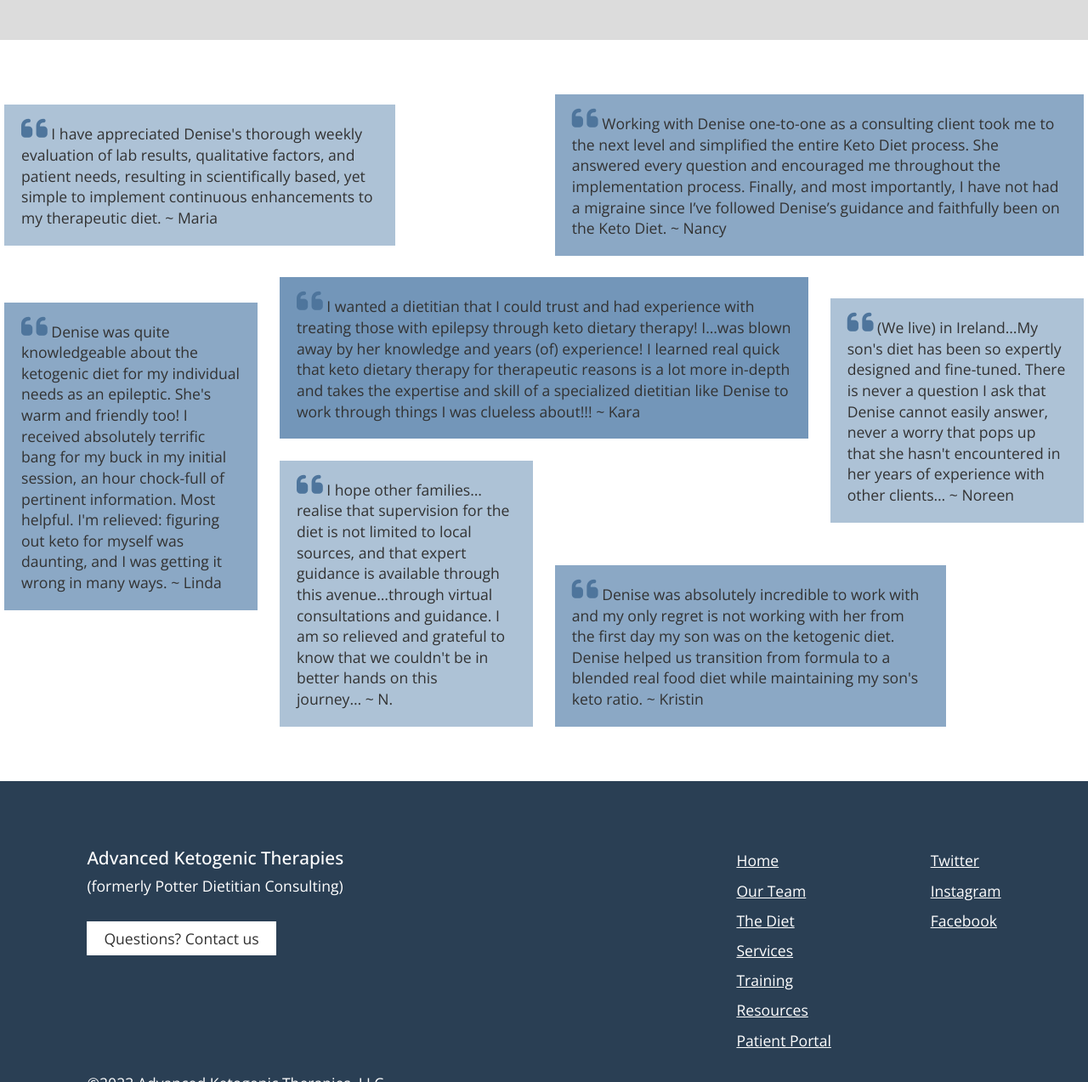
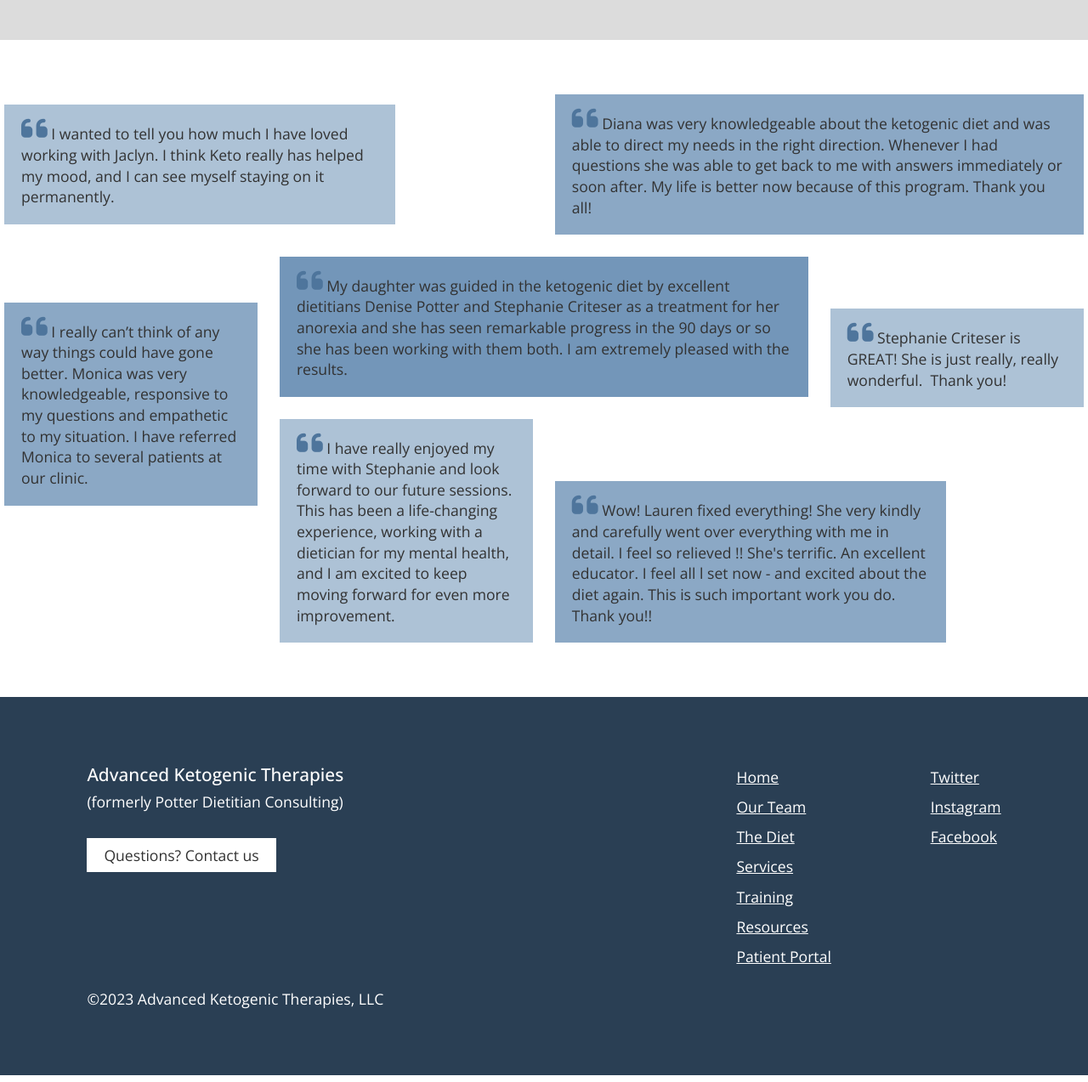
Before and after one commit to janmilosh/potterketo_jekyll, a Jekyll site: the page built from _pages/index.html, in a window 1280 px wide and 1400 px high, scrolled down 3450 px, cut to the strip 127-1400 px from the top of the window. Shown: the whole strip at 85% size. Built offline with Jekyll 4.4.1, drawn with Linux system fonts in a browser that asks for light colours; nearby versions of some CDN libraries.

Commit message:
Update testimonials

```diff
--- a/_includes/other_home_page_items/testimonials.html
+++ b/_includes/other_home_page_items/testimonials.html
@@ -1,9 +1,9 @@
 <div class="testimonial-grid">
-  <p class="t2"><i class="fa-solid fa-quote-left"></i>&nbsp;Denise was quite knowledgeable about the ketogenic diet for my individual needs as an epileptic.  She's warm and friendly too! I received absolutely terrific bang for my buck in my initial session, an hour chock-full of pertinent information. Most helpful. I'm relieved: figuring out keto for myself was daunting, and I was getting it wrong in many ways.<span class="nobreak"> ~ Linda</span></p>
-  <p class="t3"><i class="fa-solid fa-quote-left"></i>&nbsp;(We live) in Ireland&hellip;My son's diet has been so expertly designed and fine-tuned. There is never a question I ask that Denise cannot easily answer, never a worry that pops up that she hasn't encountered in her years of experience with other clients&hellip;<span class="nobreak"> ~ Noreen</span></p>
-  <p class="t5"><i class="fa-solid fa-quote-left"></i>&nbsp;Denise was absolutely incredible to work with and my only regret is not working with her from the first day my son was on the ketogenic diet. Denise helped us transition from formula to a blended real food diet while maintaining my son's keto ratio.<span class="nobreak"> ~ Kristin</span></p>
-  <p class="t1"><i class="fa-solid fa-quote-left"></i>&nbsp;I have appreciated Denise's thorough weekly evaluation of lab results, qualitative factors, and patient needs, resulting in scientifically based, yet simple to implement continuous enhancements to my therapeutic diet.<span class="nobreak"> ~ Maria</span></p>
-  <p class="t6"><i class="fa-solid fa-quote-left"></i>&nbsp;I wanted a dietitian that I could trust and had experience with treating those with epilepsy through keto dietary therapy! I&hellip;was blown away by her knowledge and years (of) experience! I learned real quick that keto dietary therapy for therapeutic reasons is a lot more in-depth and takes the expertise and skill of a specialized dietitian like Denise to work through things I was clueless about!!!<span class="nobreak"> ~ Kara</span></p>
-  <p class="t4"><i class="fa-solid fa-quote-left"></i>&nbsp;I hope other families&hellip;realise that supervision for the diet is not limited to local sources, and that expert guidance is available through this avenue&hellip;through virtual consultations and guidance. I am so relieved and grateful to know that we couldn't be in better hands on this journey&hellip;<span class="nobreak"> ~ N.</span></p>
-  <p class="t7"><i class="fa-solid fa-quote-left"></i>&nbsp;Working with Denise one-to-one as a consulting client took me to the next level and simplified the entire Keto Diet process. She answered every question and encouraged me throughout the implementation process. Finally, and most importantly, I have not had a migraine since I’ve followed Denise’s guidance and faithfully been on the Keto Diet.<span class="nobreak"> ~ Nancy</span></p>
+  <p class="t2"><i class="fa-solid fa-quote-left"></i>&nbsp;I really can’t think of any way things could have gone better. Monica was very knowledgeable, responsive to my questions and empathetic to my situation. I have referred Monica to several patients at our clinic.</p>
+  <p class="t5"><i class="fa-solid fa-quote-left"></i>&nbsp;Wow! Lauren fixed everything! She very kindly and carefully went over everything with me in detail. I feel so relieved !! She's terrific. An excellent educator. I feel all l set now - and excited about the diet again. This is such important work you do.  Thank you!!</p>
+  <p class="t1"><i class="fa-solid fa-quote-left"></i>&nbsp;I wanted to tell you how much I have loved working with Jaclyn. I think Keto really has helped my mood, and I can see myself staying on it permanently.</p>
+  <p class="t3"><i class="fa-solid fa-quote-left"></i>&nbsp;Stephanie Criteser is GREAT! She is just really, really wonderful.  Thank you!</p>
+  <p class="t6"><i class="fa-solid fa-quote-left"></i>&nbsp;My daughter was guided in the ketogenic diet by excellent dietitians Denise Potter and Stephanie Criteser as a treatment for her anorexia and she has seen remarkable progress in the 90 days or so she has been working with them both. I am extremely pleased with the results.</p>
+  <p class="t4"><i class="fa-solid fa-quote-left"></i>&nbsp;I have really enjoyed my time with Stephanie and look forward to our future sessions. This has been a life-changing experience, working with a dietician for my mental health, and I am excited to keep moving forward for even more improvement.</p>
+  <p class="t7"><i class="fa-solid fa-quote-left"></i>&nbsp;Diana was very knowledgeable about the ketogenic diet and was able to direct my needs in the right direction. Whenever I had questions she was able to get back to me with answers immediately or soon after. My life is better now because of this program. Thank you all!</p>
 </div>
```
Also changed, not shown: 1 other file.
